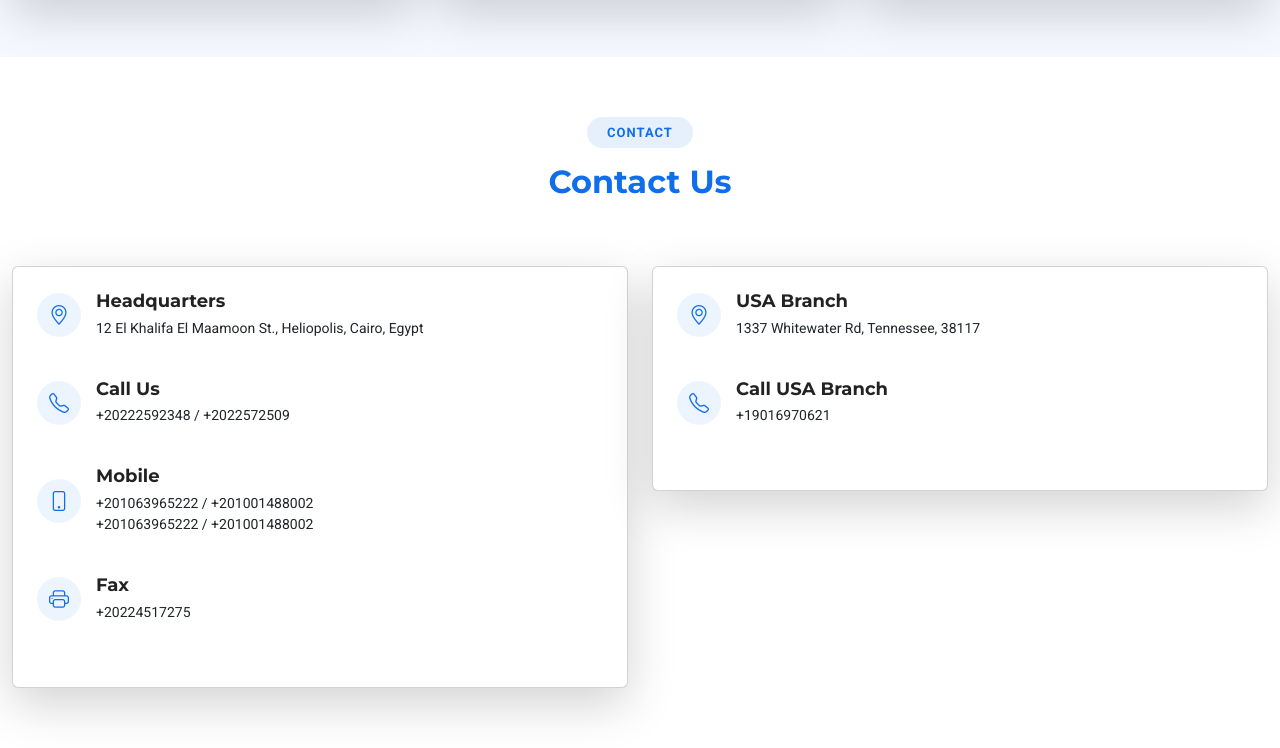
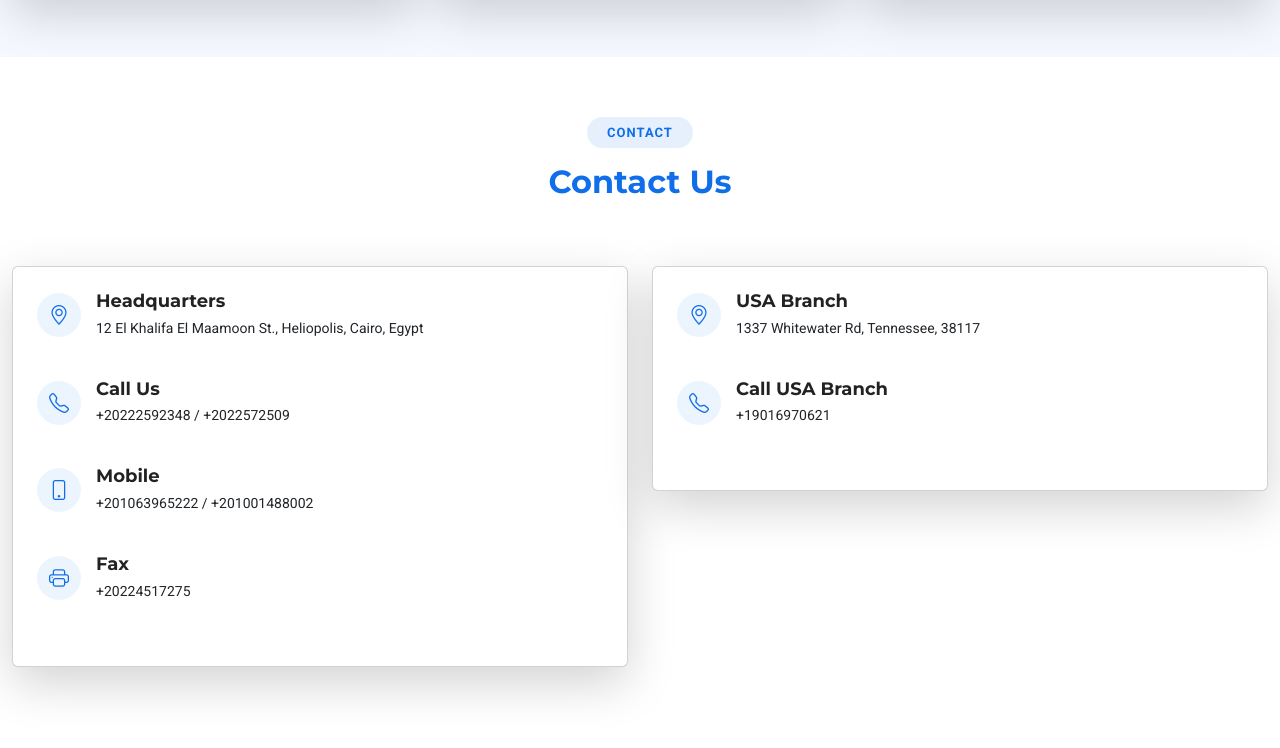
Before and after one commit to nehalkamal37/Hannalla, a website: page index.html in a window 1280 px wide. Shown: the part 4222-4970 px from the top of the page. After the commit the page ends 4949 px from the top, so only its background shows below. Drawn offline with nearby package versions, Linux system fonts and the light colour scheme.

Commit message:
hannalla

```diff
--- a/index.html
+++ b/index.html
@@ -789,7 +789,6 @@ projectImg.onerror = function () {
               <div>
                 <h3>Mobile</h3>
                 <p>+201063965222 / +201001488002</p>
-                <p>+201063965222 / +201001488002</p>
 
               </div>
             </div>
```
